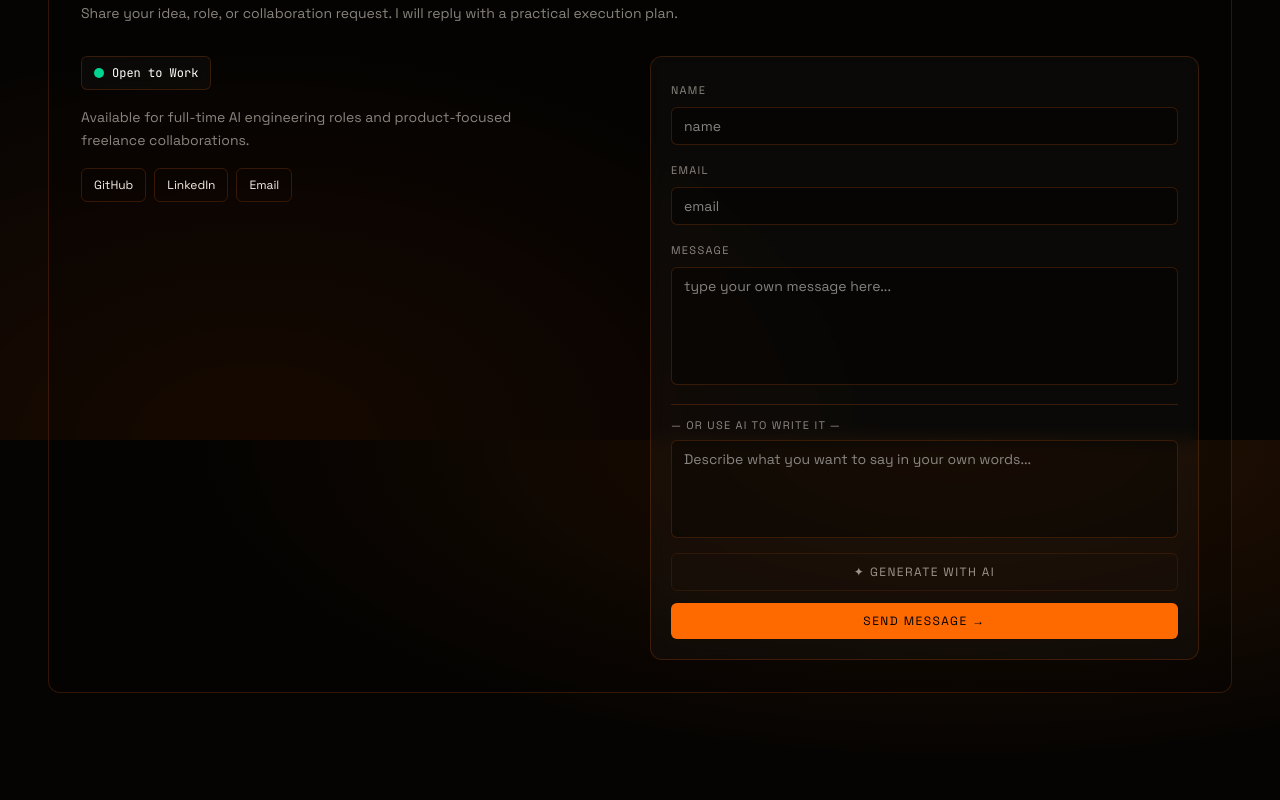
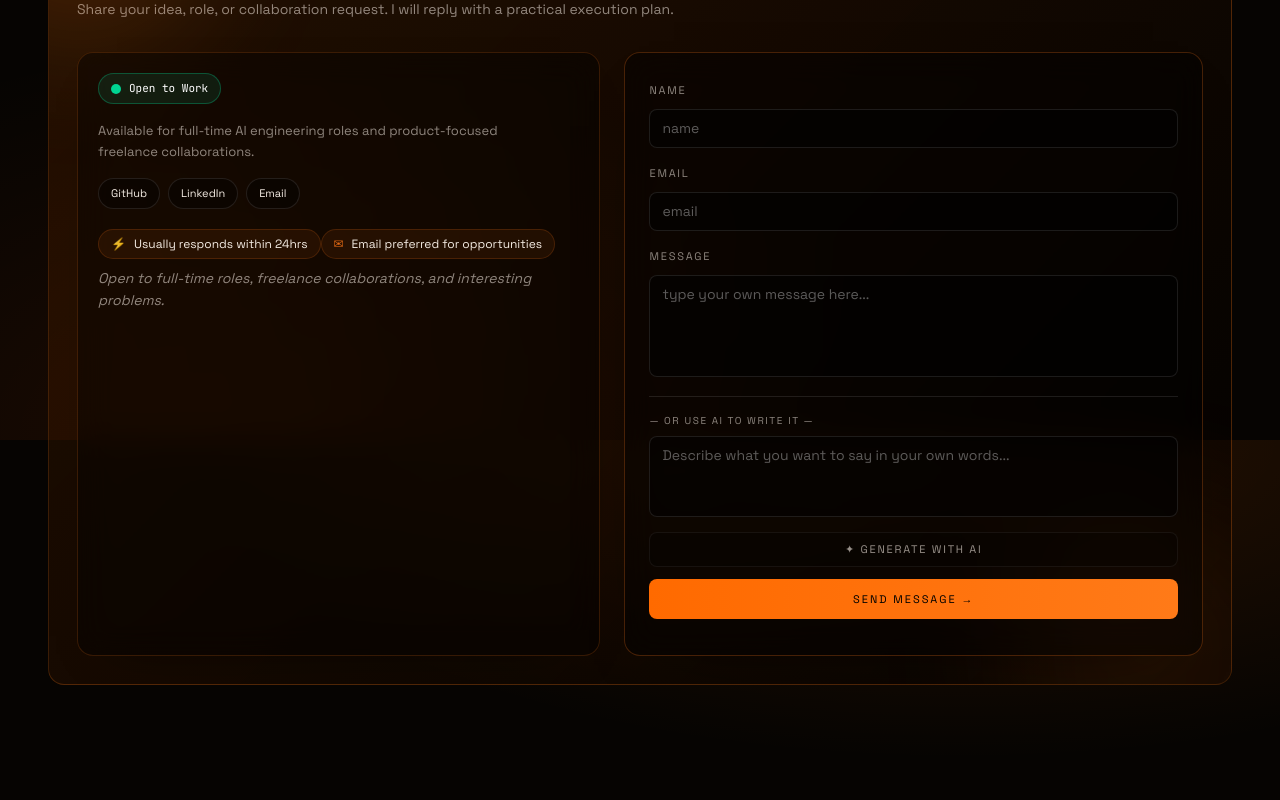
Before and after one commit to vikrant-honbute/PORTFOLIO_VIKRANT.DEV, a Next.js app: page / in a window 1280 px wide. Shown: the part 5960-6760 px from the top of the page. Built offline with nearby package versions, Linux system fonts and the light colour scheme.

Commit message:
contact us

```diff
--- a/src/sections/ContactSection.tsx
+++ b/src/sections/ContactSection.tsx
@@ -53,25 +53,33 @@ export default function ContactSection() {
   }
 
   return (
-    <section id="contact" className="px-5 pb-20 pt-14 sm:px-8 lg:px-12 lg:pb-28 lg:pt-20">
-      <div className="mx-auto max-w-7xl rounded-xl border border-[var(--line-border)] bg-black/20 p-5 sm:p-8">
+    <section id="contact" className="px-5 py-14 sm:px-8 lg:px-12 lg:py-20">
+      <div className="relative mx-auto max-w-7xl overflow-hidden rounded-2xl border border-[rgba(255,122,24,0.22)] bg-[linear-gradient(135deg,rgba(255,106,0,0.12),rgba(0,0,0,0.55))] p-5 sm:p-7">
+        <div
+          aria-hidden
+          className="pointer-events-none absolute -left-24 -top-24 h-64 w-64 rounded-full bg-[rgba(255,122,24,0.16)] blur-3xl"
+        />
+        <div
+          aria-hidden
+          className="pointer-events-none absolute -bottom-28 right-[-60px] h-72 w-72 rounded-full bg-[rgba(255,122,24,0.1)] blur-3xl"
+        />
         <SectionHeading
           eyebrow="Contact"
           title="Let's Build Something"
           description="Share your idea, role, or collaboration request. I will reply with a practical execution plan."
         />
 
-        <div className="mt-8 grid gap-5 lg:grid-cols-2">
-          <aside className="space-y-4">
-            <div className="surface-card inline-flex items-center gap-2 rounded-md px-3 py-2">
+        <div className="relative mt-8 grid gap-6 lg:grid-cols-[0.95fr_1.05fr]">
+          <aside className="relative space-y-4 rounded-2xl border border-[rgba(255,122,24,0.18)] bg-black/40 p-4 shadow-[0_20px_50px_-40px_rgba(0,0,0,0.8)] backdrop-blur-lg sm:p-5">
+            <div className="inline-flex items-center gap-2 rounded-full border border-emerald-400/30 bg-emerald-400/10 px-3 py-1.5">
               <span className="relative inline-flex h-2.5 w-2.5">
                 <span className="absolute inline-flex h-full w-full animate-ping rounded-full bg-emerald-400 opacity-75" />
                 <span className="relative inline-flex h-2.5 w-2.5 rounded-full bg-emerald-400" />
               </span>
-              <span className="font-mono-ui text-xs text-white">Open to Work</span>
+              <span className="font-mono-ui text-[11px] text-white">Open to Work</span>
             </div>
 
-            <p className="max-w-md text-sm leading-relaxed text-[var(--text-muted)]">
+            <p className="max-w-md text-[13px] leading-relaxed text-[var(--text-muted)]">
               Available for full-time AI engineering roles and product-focused freelance collaborations.
             </p>
 
@@ -82,61 +90,82 @@ export default function ContactSection() {
                     href={social.href}
                     target={social.href.startsWith("mailto:") ? undefined : "_blank"}
                     rel={social.href.startsWith("mailto:") ? undefined : "noreferrer"}
-                    className="inline-flex rounded-md border border-[var(--line-border)] px-3 py-2 text-xs text-[var(--foreground)] transition hover:border-[var(--primary-accent)] hover:text-[var(--primary-accent)]"
+                    className="inline-flex rounded-full border border-white/10 bg-black/40 px-3 py-1.5 text-[11px] text-[var(--foreground)] transition hover:border-[var(--primary-accent)] hover:text-[var(--primary-accent)]"
                   >
                     {social.label}
                   </a>
                 </li>
               ))}
             </ul>
+            <div className="space-y-2 pt-1">
+              <div className="inline-flex w-fit items-center gap-2 rounded-full border border-[rgba(249,115,22,0.18)] bg-[rgba(249,115,22,0.08)] px-3 py-1.5 text-xs text-[var(--foreground)]">
+                <span className="text-[rgba(249,115,22,0.9)]">⚡</span>
+                Usually responds within 24hrs
+              </div>
+              <div className="inline-flex w-fit items-center gap-2 rounded-full border border-[rgba(249,115,22,0.18)] bg-[rgba(249,115,22,0.08)] px-3 py-1.5 text-xs text-[var(--foreground)]">
+                <span className="text-[rgba(249,115,22,0.9)]">✉</span>
+                Email preferred for opportunities
+              </div>
+              <p className="max-w-md text-sm italic leading-relaxed text-[var(--text-muted)]">
+                Open to full-time roles, freelance collaborations, and interesting problems.
+              </p>
+            </div>
           </aside>
 
-            <form onSubmit={handleSubmit} className="surface-card rounded-xl p-4 sm:p-5">
+          <form
+            onSubmit={handleSubmit}
+            className="relative rounded-2xl border border-[rgba(255,122,24,0.25)] bg-black/45 p-4 shadow-[0_24px_70px_-50px_rgba(0,0,0,0.9)] backdrop-blur-lg sm:p-6"
+          >
             <div className="space-y-3">
               <label className="block">
-                  <span className="text-[11px] uppercase tracking-[0.12em] text-[var(--text-muted)]">Name</span>
+                <span className="text-[11px] uppercase tracking-[0.16em] text-[var(--text-muted)]">Name</span>
                 <input
                   type="text"
                   placeholder="name"
                   value={form.name}
-                  onChange={e => setForm(p => ({...p, name: e.target.value}))}
-                    className="mt-1.5 w-full rounded-md border border-[var(--line-border)] bg-black/35 px-3 py-2 text-sm text-white outline-none transition focus:border-[var(--primary-accent)]"
+                  onChange={(e) => setForm((p) => ({ ...p, name: e.target.value }))}
+                  autoComplete="name"
+                  required
+                  className="mt-2 w-full rounded-lg border border-white/10 bg-black/55 px-3 py-2 text-[14px] text-white outline-none transition placeholder:text-white/35 focus:border-[var(--primary-accent)] focus:ring-2 focus:ring-[rgba(249,115,22,0.3)]"
                 />
               </label>
               <label className="block">
-                  <span className="text-[11px] uppercase tracking-[0.12em] text-[var(--text-muted)]">Email</span>
+                <span className="text-[11px] uppercase tracking-[0.16em] text-[var(--text-muted)]">Email</span>
                 <input
                   type="email"
                   placeholder="email"
                   value={form.email}
-                  onChange={e => setForm(p => ({...p, email: e.target.value}))}
-                    className="mt-1.5 w-full rounded-md border border-[var(--line-border)] bg-black/35 px-3 py-2 text-sm text-white outline-none transition focus:border-[var(--primary-accent)]"
+                  onChange={(e) => setForm((p) => ({ ...p, email: e.target.value }))}
+                  autoComplete="email"
+                  required
+                  className="mt-2 w-full rounded-lg border border-white/10 bg-black/55 px-3 py-2 text-[14px] text-white outline-none transition placeholder:text-white/35 focus:border-[var(--primary-accent)] focus:ring-2 focus:ring-[rgba(249,115,22,0.3)]"
                 />
               </label>
               <label className="block">
-                  <span className="text-[11px] uppercase tracking-[0.12em] text-[var(--text-muted)]">MESSAGE</span>
+                <span className="text-[11px] uppercase tracking-[0.16em] text-[var(--text-muted)]">Message</span>
                 <textarea
-                  rows={5}
+                  rows={4}
                   placeholder="type your own message here..."
                   value={form.message}
-                  onChange={e => setForm(p => ({...p, message: e.target.value}))}
-                    className="mt-1.5 w-full resize-none rounded-md border border-[var(--line-border)] bg-black/35 px-3 py-2 text-sm text-white outline-none transition focus:border-[var(--primary-accent)]"
+                  onChange={(e) => setForm((p) => ({ ...p, message: e.target.value }))}
+                  required
+                  className="mt-2 w-full resize-none rounded-lg border border-white/10 bg-black/55 px-3 py-2 text-[14px] text-white outline-none transition placeholder:text-white/35 focus:border-[var(--primary-accent)] focus:ring-2 focus:ring-[rgba(249,115,22,0.3)]"
                 />
               </label>
-              <div className="border-t border-[var(--line-border)] pt-3">
-                <p className="text-[11px] uppercase tracking-[0.12em] text-[var(--text-muted)]">— or use AI to write it —</p>
+              <div className="border-t border-white/10 pt-4">
+                <p className="text-[10px] uppercase tracking-[0.16em] text-[var(--text-muted)]">— or use AI to write it —</p>
                 <textarea
-                  rows={4}
+                  rows={3}
                   placeholder="Describe what you want to say in your own words..."
                   value={aiDraftInput}
-                  onChange={e => setAiDraftInput(e.target.value)}
-                  className="mt-1.5 w-full resize-none rounded-md border border-[var(--line-border)] bg-black/35 px-3 py-2 text-sm text-white outline-none transition focus:border-[var(--primary-accent)]"
+                  onChange={(e) => setAiDraftInput(e.target.value)}
+                  className="mt-2 w-full resize-none rounded-lg border border-white/10 bg-black/55 px-3 py-2 text-[14px] text-white outline-none transition placeholder:text-white/35 focus:border-[var(--primary-accent)] focus:ring-2 focus:ring-[rgba(249,115,22,0.3)]"
                 />
                 <button
                   type="button"
                   onClick={handleGenerateDraft}
                   disabled={generatingDraft || !aiDraftInput.trim()}
-                  className="mt-2 w-full rounded-md border border-[var(--line-border)] px-3 py-2.5 text-xs uppercase tracking-[0.12em] text-[var(--foreground)] transition hover:border-[var(--primary-accent)] hover:text-[var(--primary-accent)] disabled:opacity-60"
+                  className="mt-2 w-full rounded-lg border border-white/10 bg-black/45 px-3 py-2 text-[11px] uppercase tracking-[0.16em] text-[var(--foreground)] transition hover:border-[var(--primary-accent)] hover:text-[var(--primary-accent)] hover:bg-black/60 disabled:opacity-60"
                 >
                   {generatingDraft ? "Generating..." : "✦ Generate with AI"}
                 </button>
@@ -144,13 +173,17 @@ export default function ContactSection() {
               <button
                 type="submit"
                 disabled={status === "sending" || status === "sent"}
-                className="w-full rounded-md bg-[var(--primary-accent)] px-3 py-2.5 text-xs uppercase tracking-[0.12em] text-black transition hover:brightness-95 disabled:opacity-60"
+                className="w-full rounded-lg bg-[linear-gradient(90deg,#ff6a00,#ff7a18)] px-4 py-3 text-[11px] uppercase tracking-[0.18em] text-black shadow-[0_16px_40px_-28px_rgba(255,122,24,0.8)] transition hover:brightness-110 disabled:opacity-60"
               >
                 {status === "idle" && "Send Message →"}
                 {status === "sending" && "Sending..."}
                 {status === "sent" && "Message Sent ✓"}
                 {status === "error" && "Failed — Try Again"}
               </button>
+              <p className="text-[11px] text-[var(--text-muted)]" aria-live="polite">
+                {status === "sent" && "Thanks! I will get back to you shortly."}
+                {status === "error" && "Something went wrong. Please try again or email directly."}
+              </p>
             </div>
           </form>
         </div>
```
